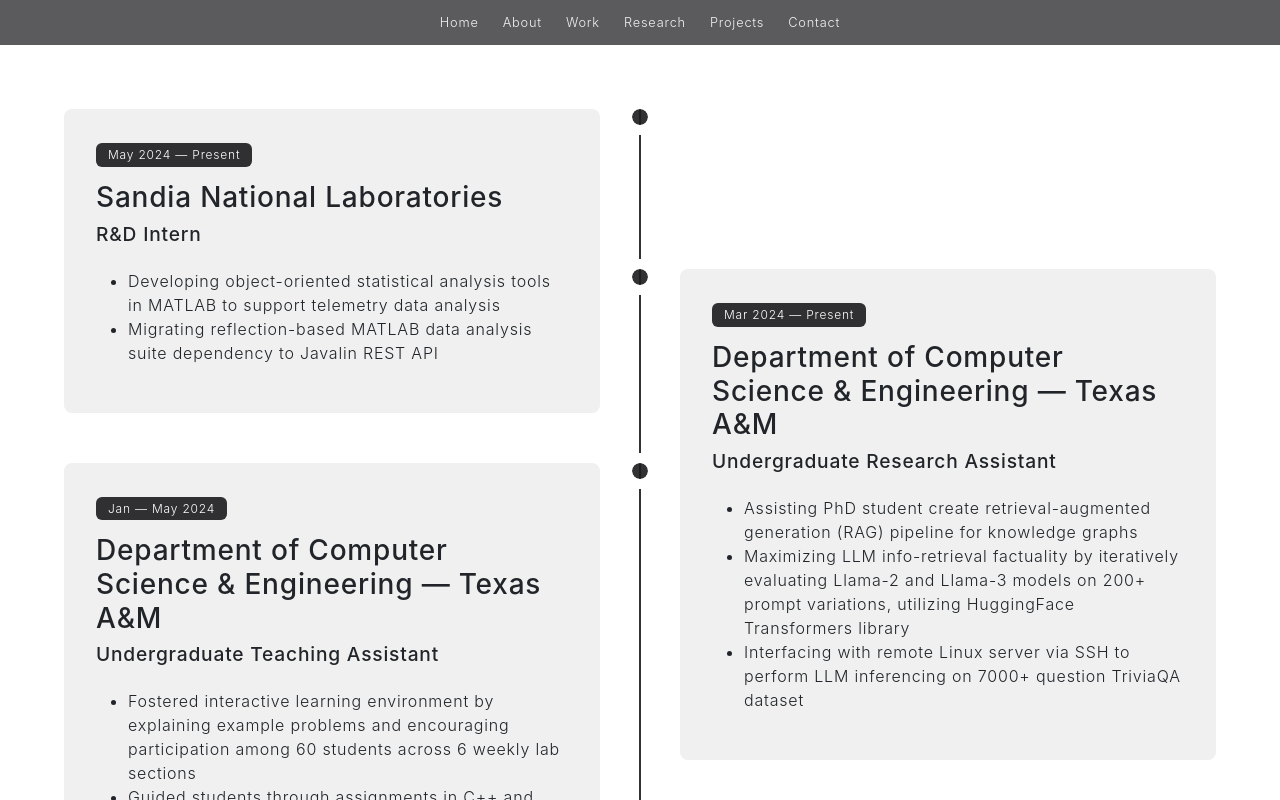
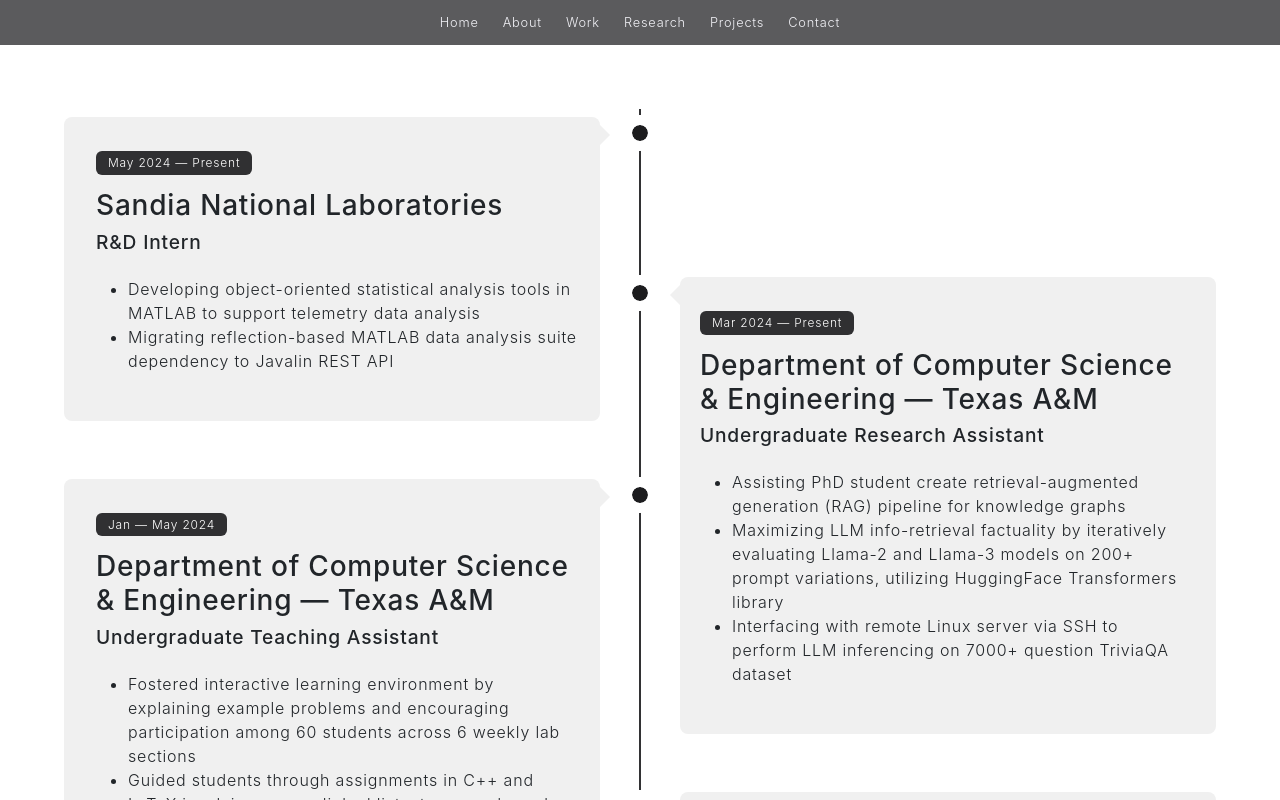
Before and after one commit to N1v3x2/n1v3x2.github.io, a React (Create React App) app: page /work in a window 1280 px wide. Shown: the top 800 px of the page. Built offline with nearby package versions, Linux system fonts and the light colour scheme.

Commit message:
Finished timeline page for now

```diff
--- a/src/pages/About.css
+++ b/src/pages/About.css
@@ -2,4 +2,5 @@
     width: 100%;
     object-fit: cover;
     border: 2px solid black;
+    border-radius: 8px;
 }
--- a/src/pages/Work.css
+++ b/src/pages/Work.css
@@ -15,7 +15,6 @@
 .timeline-container {
     display: flex;
     justify-content: center;
-    max-width: 90em;
     margin: 4em auto;
     position: relative;
 }
@@ -74,7 +73,7 @@
     background-color: var(--macos-blue);
 }
 
-.timeline-event:hover .timeline-event-copy > h3 {
+.timeline-event:hover .timeline-event-copy h3 {
     color: var(--macos-blue);
 }
 
@@ -83,6 +82,8 @@
     border-radius: 8px;
     background-color: var(--system-gray);
     text-align: left;
+    position: relative;
+    margin-top: 0.5em;
 }
 
 .timeline-event-copy h3 {
@@ -104,11 +105,11 @@
 
 .timeline-event-icon {
     border-radius: 50%;
-    background-color: rgb(28, 28, 30, 0.9);
+    background-color: rgb(28, 28, 30);
     outline: 10px solid white;
     display: block;
     position: absolute;
-    top: 0;
+    top: 0.5em;
     width: 1em;
     height: 1em;
 }
@@ -134,3 +135,41 @@
 .scale:hover {
     transform: scale(1.02);
 }
+
+.caret {
+    position: absolute;
+    width: 0;
+    height: 0;
+    border-top: 10px solid transparent;
+    border-bottom: 10px solid transparent;
+    top: 0.5em;
+    /* Align with the timeline-event-icon */
+}
+
+.left .caret {
+    right: -10px;
+    border-left: 10px solid var(--system-gray);
+}
+
+.right .caret {
+    left: -10px;
+    border-right: 10px solid var(--system-gray);
+}
+
+/* Adjust padding to accommodate caret */
+.left-column .timeline-event-content {
+    padding-right: 40px;
+}
+
+.right-column .timeline-event-content {
+    padding-left: 40px;
+}
+
+/* Ensure the content doesn't overlap with the caret */
+.left-column .timeline-event-copy {
+    padding-right: 20px;
+}
+
+.right-column .timeline-event-copy {
+    padding-left: 20px;
+}
--- a/src/pages/Work.js
+++ b/src/pages/Work.js
@@ -1,11 +1,12 @@
 import React from "react";
 import "./Work.css";
 
-const TimelineEvent = ({ event }) => (
-  <div className="timeline-event">
+const TimelineEvent = ({ event, isLeft }) => (
+  <div className={`timeline-event ${isLeft ? 'left' : 'right'}`}>
     <div className="timeline-event-content">
-      <div className="timeline-event-icon"></div>
+      <div className="timeline-event-icon scale"></div>
       <div className="timeline-event-copy scale">
+        <div className="caret"></div>
         <p className="timeline-event-thumbnail">{event.date}</p>
         <h3>{event.company}</h3>
         <h4>{event.position}</h4>
@@ -80,12 +81,12 @@
       <div className="timeline-container">
         <div className="timeline-column left-column">
           {leftEvents.map((event, index) => (
-            <TimelineEvent key={index} event={event} />
+            <TimelineEvent key={index} event={event} isLeft={true} />
           ))}
         </div>
         <div className="timeline-column right-column">
           {rightEvents.map((event, index) => (
-            <TimelineEvent key={index} event={event} />
+            <TimelineEvent key={index} event={event} isLeft={false} />
           ))}
         </div>
       </div>
```
